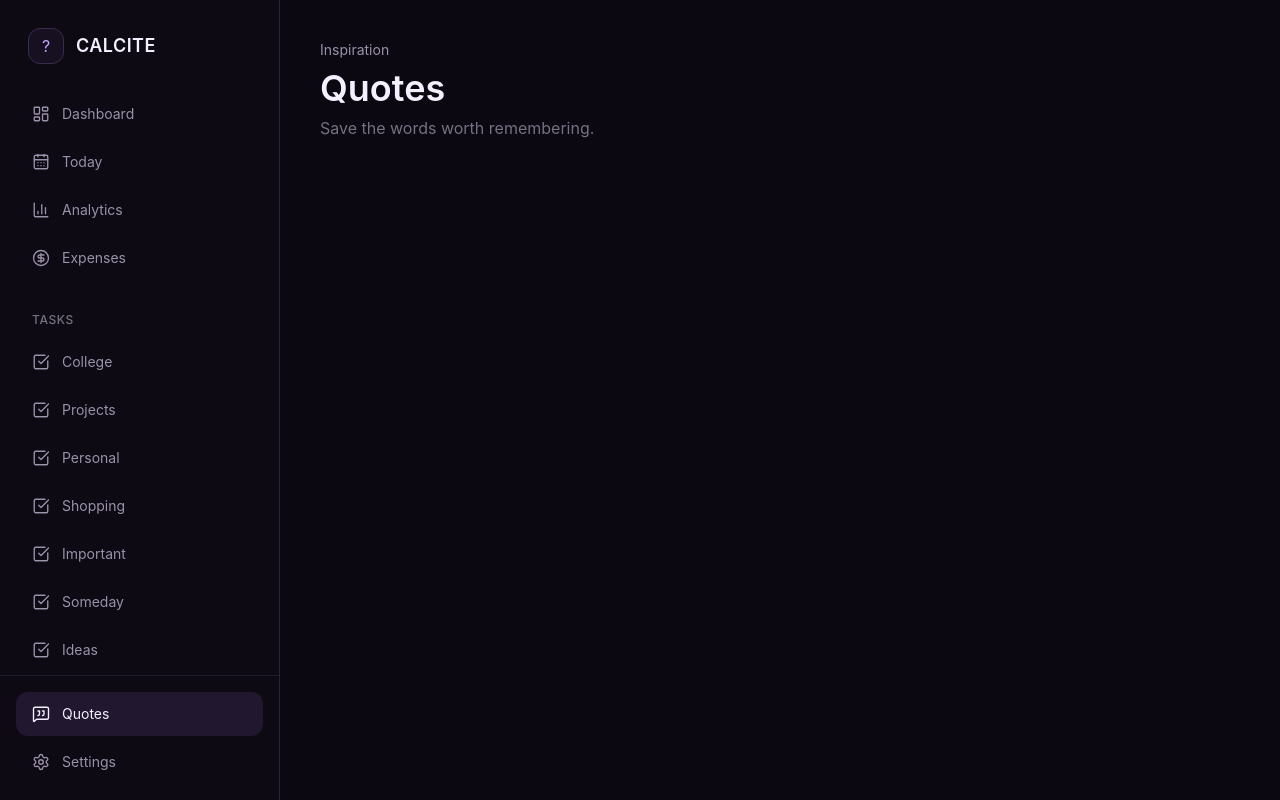
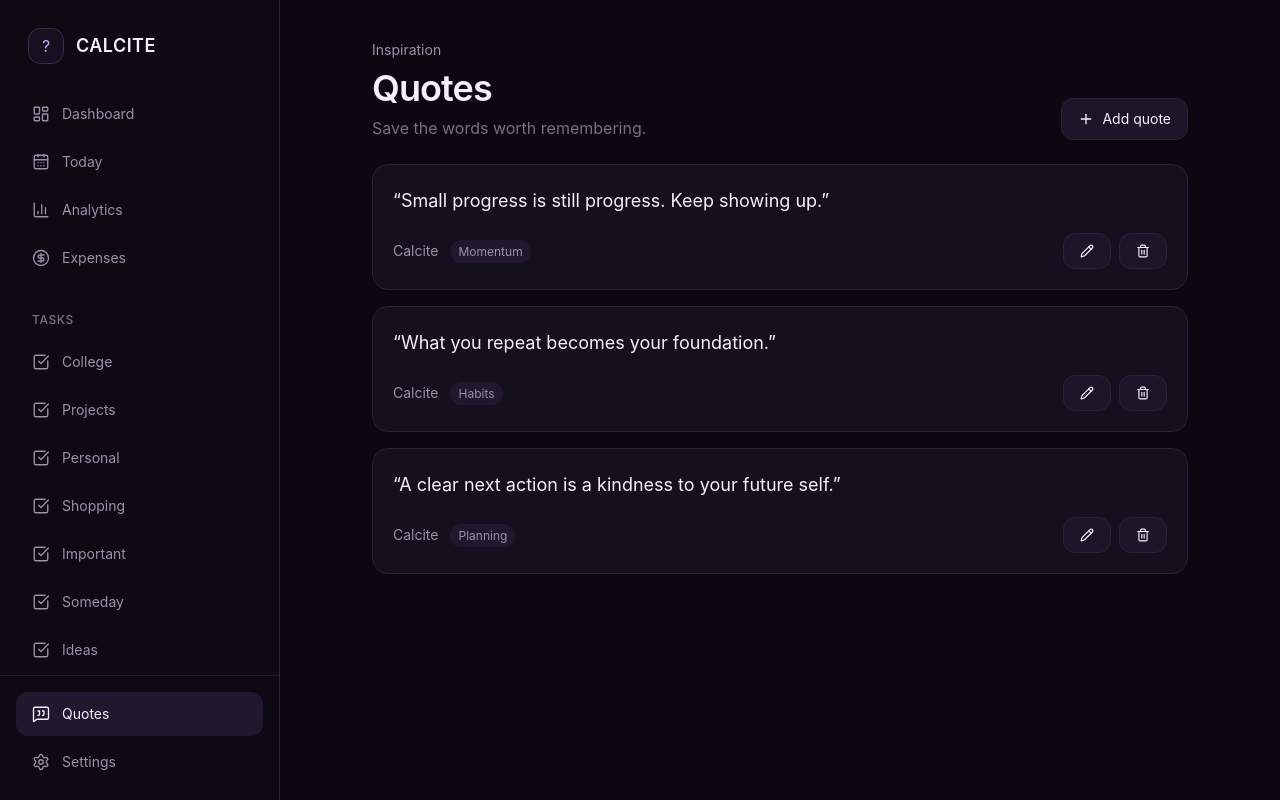
Before and after one commit to thisisshreyy/Calcite, a React (Vite) app: page /quotes in a window 1280 px wide. Built offline with nearby package versions, Linux system fonts and the light colour scheme.

Commit message:
Complete quote management

```diff
--- a/src/pages/Quotes.tsx
+++ b/src/pages/Quotes.tsx
@@ -1,14 +1,57 @@
+import { useState, type FormEvent } from "react"
+import { Pencil, Plus, Trash2, X } from "lucide-react"
+
+import { useCalcite } from "@/state/CalciteStore"
+
+const inputClass = "w-full rounded-xl border border-[#2B213A] bg-[#0F0B17] px-3 py-2.5 text-sm text-[#F4F0FF] outline-none focus:border-[#9B6CFF]"
+const buttonClass = "inline-flex items-center justify-center gap-2 rounded-xl border border-[#2B213A] bg-[#1C1628] px-4 py-2.5 text-sm hover:border-[#9B6CFF]"
+
 function Quotes() {
+  const { state, dispatch } = useCalcite()
+  const [editing, setEditing] = useState<string | null>(null)
+  const [text, setText] = useState("")
+  const [author, setAuthor] = useState("")
+  const [category, setCategory] = useState("")
+
+  const open = (id?: string) => {
+    const quote = id ? state.quotes.find(q => q.id === id) : undefined
+    setEditing(id ?? null); setText(quote?.text ?? ""); setAuthor(quote?.author ?? ""); setCategory(quote?.category ?? "")
+  }
+  const save = (e: FormEvent) => {
+    e.preventDefault()
+    if (!text.trim()) return
+    const input = { text, author, category }
+    if (editing) dispatch({ type: "quote/update", id: editing, input })
+    else dispatch({ type: "quote/create", input })
+    setEditing(null); setText(""); setAuthor(""); setCategory("")
+  }
+
   return (
     <main className="flex-1 overflow-y-auto">
-      <div className="mx-auto max-w-6xl px-6 py-10 md:px-10">
+      <div className="mx-auto max-w-4xl px-5 py-8 md:px-10 md:py-10">
         <p className="text-sm text-[#9A91AA]">Inspiration</p>
-        <h1 className="mt-2 text-4xl font-semibold text-[#F4F0FF]">
-          Quotes
-        </h1>
-        <p className="mt-2 text-[#777080]">
-          Save the words worth remembering.
-        </p>
+        <div className="mt-2 flex items-end justify-between gap-4">
+          <div><h1 className="text-4xl font-semibold tracking-tight text-[#F4F0FF]">Quotes</h1><p className="mt-2 text-[#777080]">Save the words worth remembering.</p></div>
+          <button className={buttonClass} onClick={() => open()}><Plus size={16} /> Add quote</button>
+        </div>
+
+        {editing !== null && (
+          <form onSubmit={save} className="mt-6 rounded-2xl border border-[#2B213A] bg-[#14101D] p-5">
+            <div className="flex justify-between"><h2 className="font-medium">{editing ? "Edit quote" : "New quote"}</h2><button type="button" onClick={() => setEditing(null)}><X size={18}/></button></div>
+            <textarea className={inputClass+" mt-4 min-h-28 resize-y"} placeholder="Write something worth keeping…" value={text} onChange={e=>setText(e.target.value)} />
+            <div className="mt-3 grid gap-3 sm:grid-cols-2"><input className={inputClass} placeholder="Author" value={author} onChange={e=>setAuthor(e.target.value)} /><input className={inputClass} placeholder="Category" value={category} onChange={e=>setCategory(e.target.value)} /></div>
+            <button className={buttonClass+" mt-4"}>Save quote</button>
+          </form>
+        )}
+
+        <div className="mt-6 grid gap-4">
+          {state.quotes.length ? state.quotes.map(q => (
+            <article key={q.id} className="rounded-2xl border border-[#2B213A] bg-[#14101D] p-5">
+              <p className="text-lg leading-8 text-[#F4F0FF]">“{q.text}”</p>
+              <div className="mt-4 flex items-center justify-between gap-3"><div className="text-sm text-[#9A91AA]">{q.author || "Unknown"}{q.category && <span className="ml-3 rounded-full bg-[#21172F] px-2 py-1 text-xs">{q.category}</span>}</div><div className="flex gap-2"><button className={buttonClass} onClick={()=>open(q.id)}><Pencil size={14}/></button><button className={buttonClass} onClick={()=>dispatch({type:"quote/delete",id:q.id})}><Trash2 size={14}/></button></div></div>
+            </article>
+          )) : <div className="rounded-2xl border border-dashed border-[#2B213A] p-10 text-center text-sm text-[#777080]">No quotes yet. Add one you want to see on your dashboard.</div>}
+        </div>
       </div>
     </main>
   )
```
